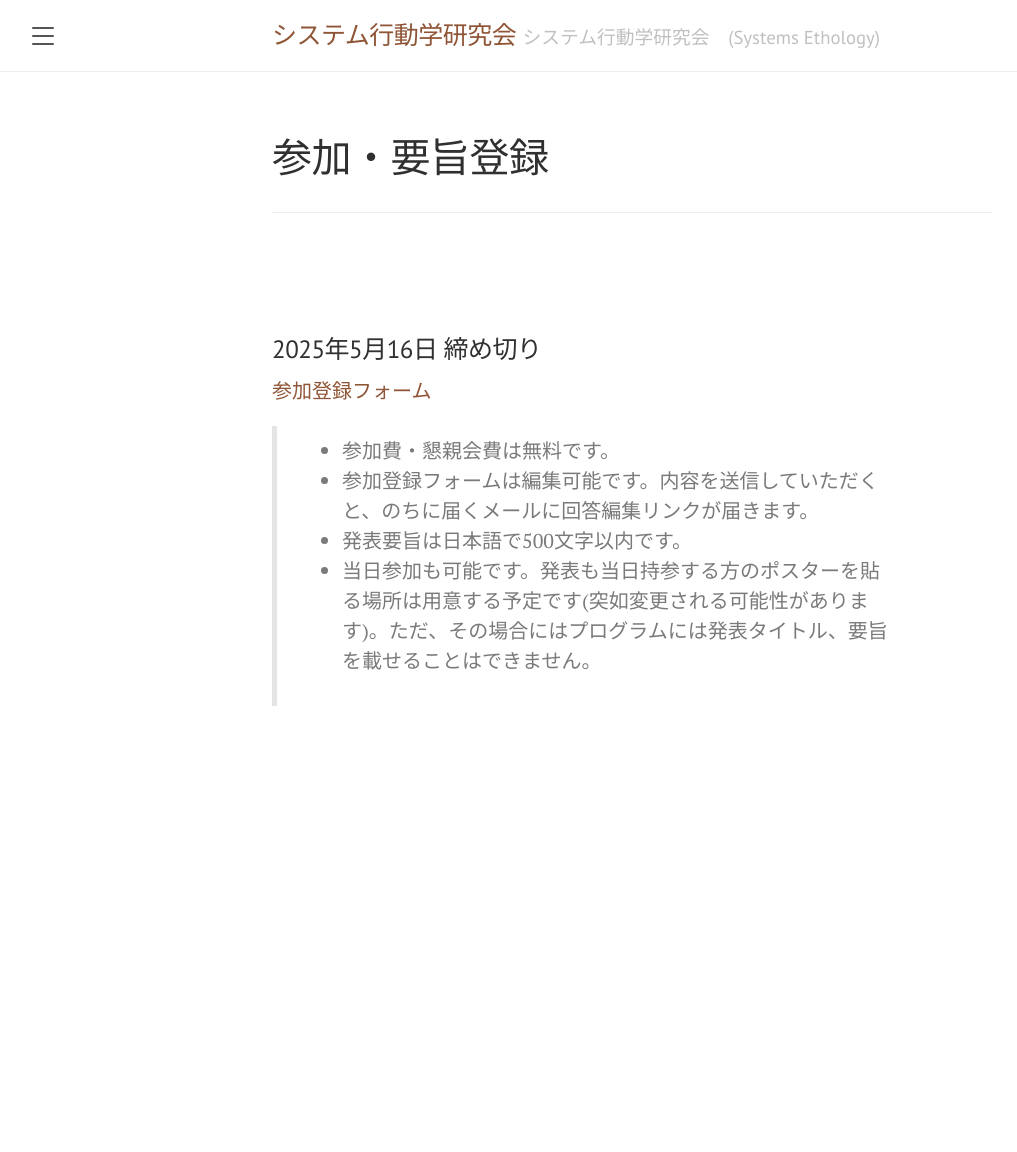
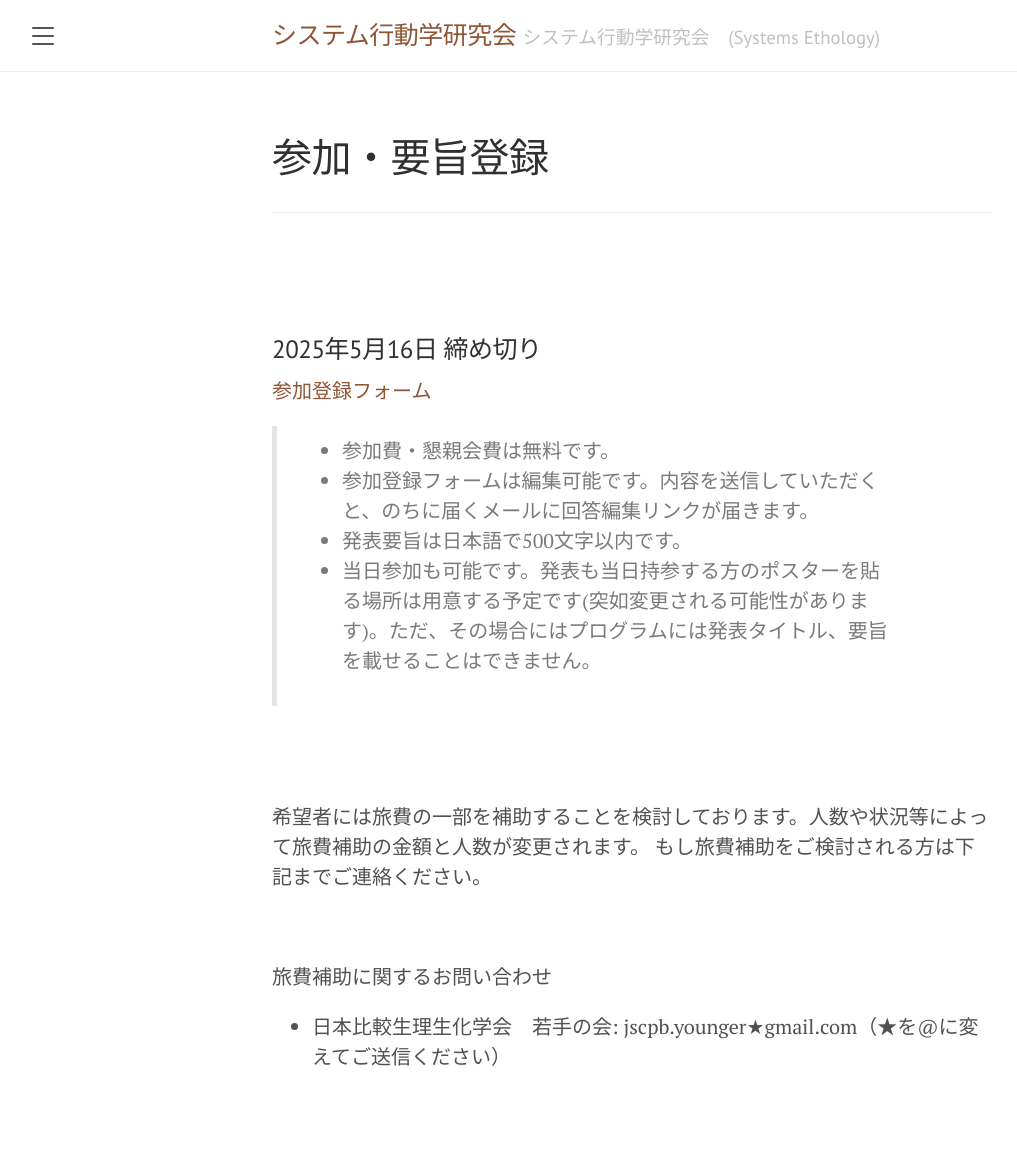
Before and after one commit to SystemsEthology/website, a Jekyll site: the page built from event_01/conference01_join.md, in a window 1280 px wide. Shown: the whole page, without its empty margins (8-1025 px from the left). Built offline with Jekyll 4.4.1, drawn with Linux system fonts in a browser that asks for light colours; before the commit the page ends 900 px from its top, so only the background shows below that.

Commit message:
update applications

```diff
--- a/event_01/conference01_join.md
+++ b/event_01/conference01_join.md
@@ -16,3 +16,14 @@ order: 4
 > - 参加登録フォームは編集可能です。内容を送信していただくと、のちに届くメールに回答編集リンクが届きます。
 > - 発表要旨は日本語で500文字以内です。
 > - 当日参加も可能です。発表も当日持参する方のポスターを貼る場所は用意する予定です(突如変更される可能性があります)。ただ、その場合にはプログラムには発表タイトル、要旨を載せることはできません。
+
+<br>
+<br>
+
+希望者には旅費の一部を補助することを検討しております。人数や状況等によって旅費補助の金額と人数が変更されます。
+もし旅費補助をご検討される方は下記までご連絡ください。
+
+<br>
+
+旅費補助に関するお問い合わせ
+- 日本比較生理生化学会　若手の会:  jscpb.younger★gmail.com（★を@に変えてご送信ください）
```
Also changed, not shown: event_01/conference01_home.md (+4 -1 lines).
